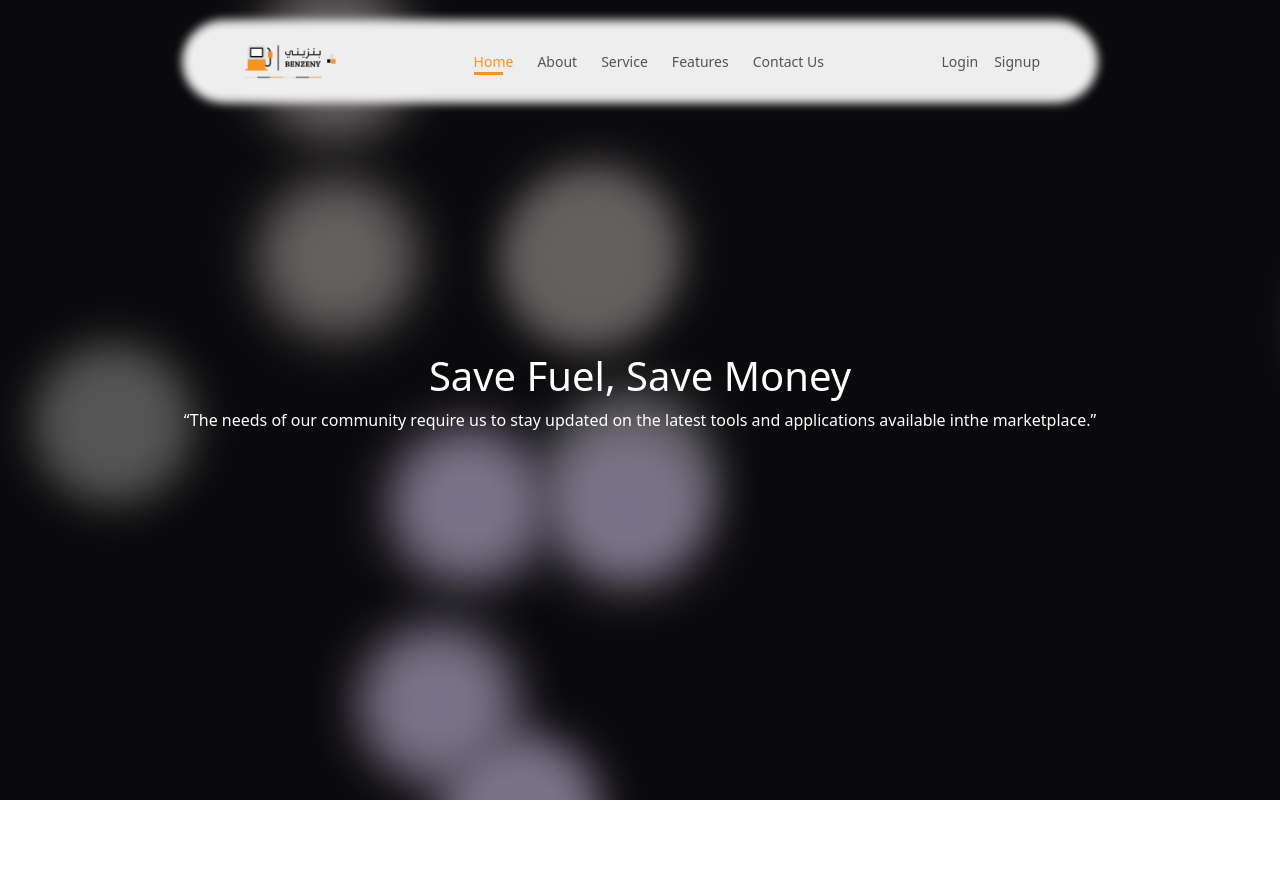
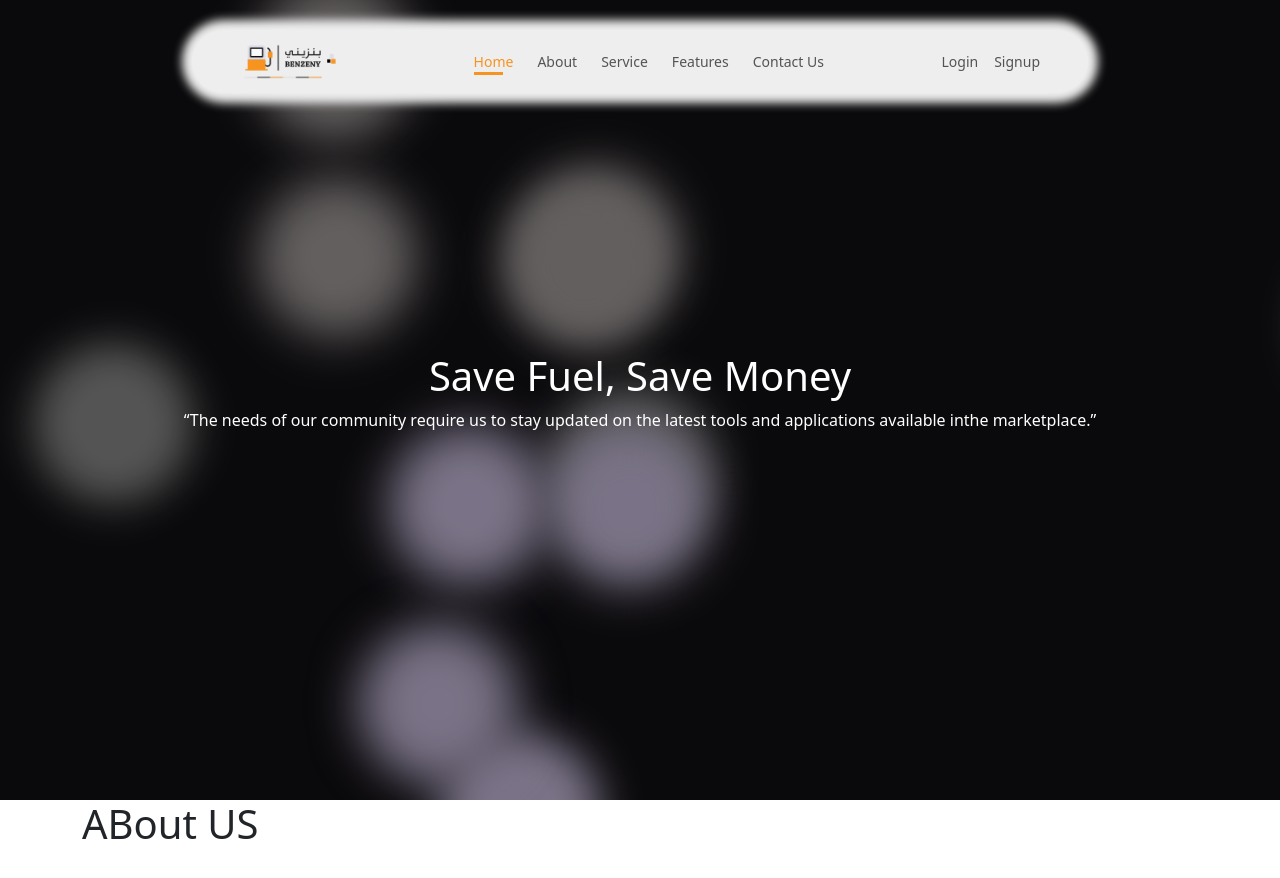
Before and after one commit to adelNfahmy10/benzenyLandpage, an Angular app: page / in a window 1280 px wide. Shown: the top 878 px of the page. After the commit the page ends 856 px from the top, so only its background shows below. Built offline with nearby package versions, Linux system fonts and the light colour scheme.

Commit message:
fix-some-bug-in-desgin-home

```diff
--- a/src/app/about/about.component.html
+++ b/src/app/about/about.component.html
@@ -1,8 +1,3 @@
-<section id="about" class="about bg-white">
-  <div class="container h-100">
-    <div class="d-flex flex-column justify-content-center align-items-center h-100">
-      <h1 class="z-3 text-white">Save Fuel, Save Money</h1>
-      <p class="z-3 text-white">“The needs of our community require us to stay updated on the latest tools and applications available inthe marketplace.”</p>
-    </div>
-  </div>
+<section id="about" class="about">
+  <h1>ABout US</h1>
 </section>
--- a/src/app/app.component.html
+++ b/src/app/app.component.html
@@ -1,5 +1,7 @@
 <section>
-    <app-navbar></app-navbar>
-    <app-home></app-home>
+  <app-navbar></app-navbar>
+  <app-home></app-home>
+  <div class="container">
     <app-about></app-about>
+  </div>
 </section>
--- a/src/app/home/home.component.html
+++ b/src/app/home/home.component.html
@@ -1,6 +1,4 @@
-
-
-<section id="home" class="home vh-100">
+<section id="home" class="home vh-100 position-relative">
   <div class="background">
     <span></span>
     <span></span>
@@ -22,7 +20,7 @@
     <span></span>
     <span></span>
     <span></span>
-</div>
+  </div>
   <div class="container h-100">
     <div class="d-flex flex-column justify-content-center align-items-center h-100">
       <h1 class="z-3 text-white">Save Fuel, Save Money</h1>
--- a/src/app/home/home.component.scss
+++ b/src/app/home/home.component.scss
@@ -1,13 +1,13 @@
 /* BackGround Log In Style*/
 $mainColor:#f79320;
 .background {
-    position: fixed;
-    width: 100vw;
-    height: 100vh;
-    top: 0;
-    left: 0;
-    background: #0a090b;
-    overflow: hidden;
+  position: absolute;
+  width: 100%;
+  height: 100%;
+  top: 0;
+  left: 0;
+  background: #0a090b;
+  overflow: hidden;
 }
 .background span {
     width: 20vmin;
```
